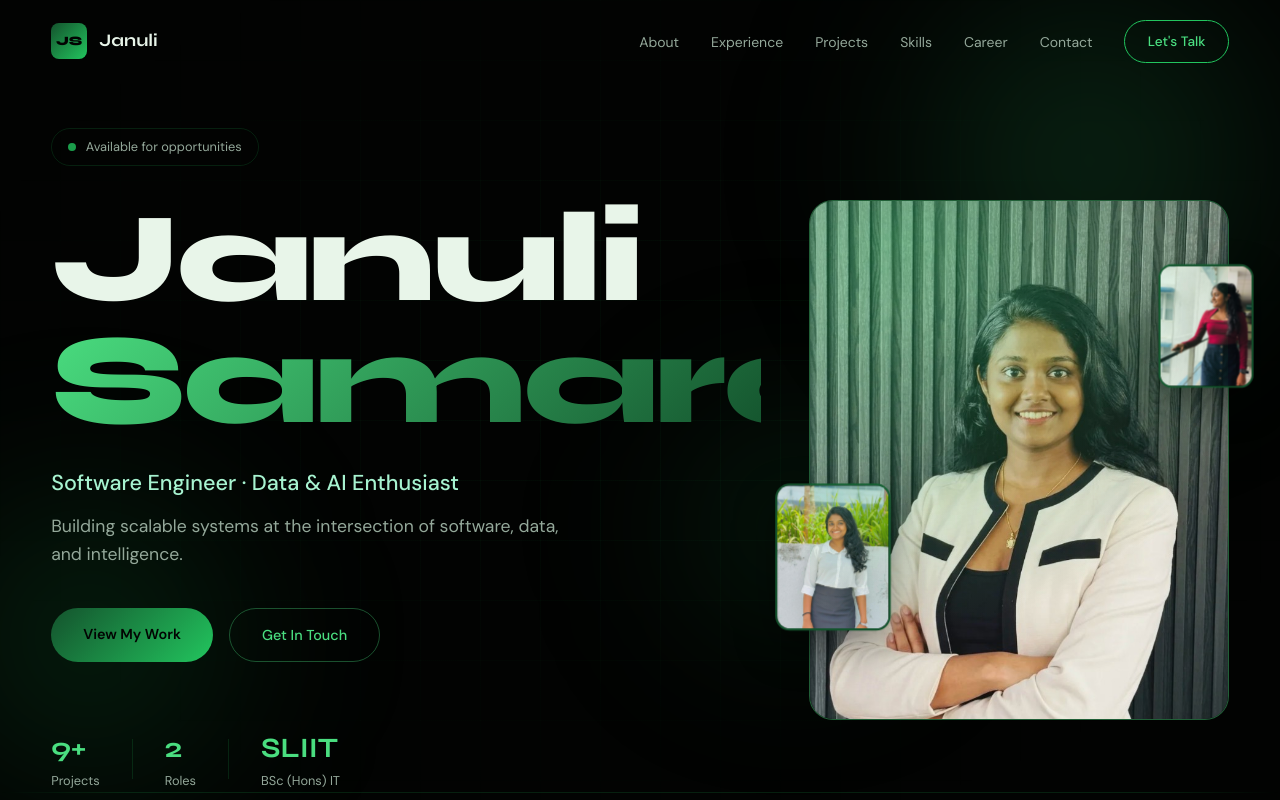
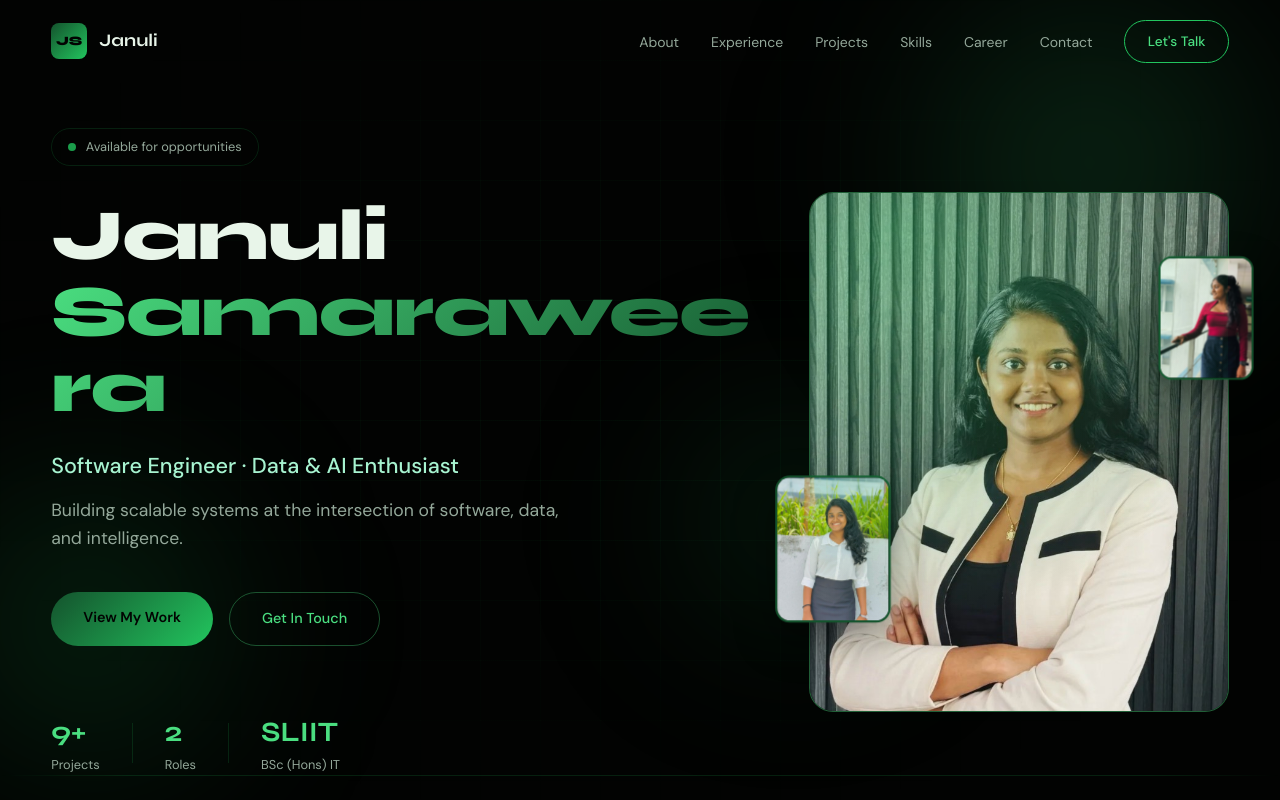
Before and after one commit to januli1/Portfolio-, a React (Vite) app: page / in a window 1280 px wide. Shown: the top 800 px of the page. Built offline with nearby package versions, Linux system fonts and the light colour scheme.

Commit message:
fix hero name clipping

```diff
--- a/src/components/Hero.css
+++ b/src/components/Hero.css
@@ -5,7 +5,7 @@
   flex-direction: column;
   justify-content: center;
   padding: 8rem 0 6rem;
-  overflow: hidden;
+  overflow-x: hidden;
 }
 
 .hero-bg {
@@ -77,6 +77,8 @@
 
 .hero-text {
   min-width: 0;
+  container-type: inline-size;
+  overflow: visible;
 }
 
 .hero-visual {
@@ -172,16 +174,20 @@
 
 .hero-name {
   font-family: var(--font-display);
-  font-size: clamp(3.5rem, 12vw, 8rem);
+  font-size: clamp(2.25rem, 13cqi, 4.5rem);
   font-weight: 800;
-  line-height: 0.95;
-  letter-spacing: -0.03em;
+  line-height: 1.05;
+  letter-spacing: -0.02em;
   margin-bottom: 1.5rem;
+  max-width: 100%;
+  overflow-wrap: break-word;
+  word-break: break-word;
 }
 
 .hero-name-line {
   display: block;
   animation: fadeUp 0.8s ease both;
+  max-width: 100%;
 }
 
 .hero-name-line:first-child {
@@ -370,6 +376,10 @@
     gap: 3rem;
   }
 
+  .hero-name {
+    font-size: clamp(2.75rem, 11vw, 4.75rem);
+  }
+
   .hero-visual {
     max-width: 360px;
     height: 440px;
```
